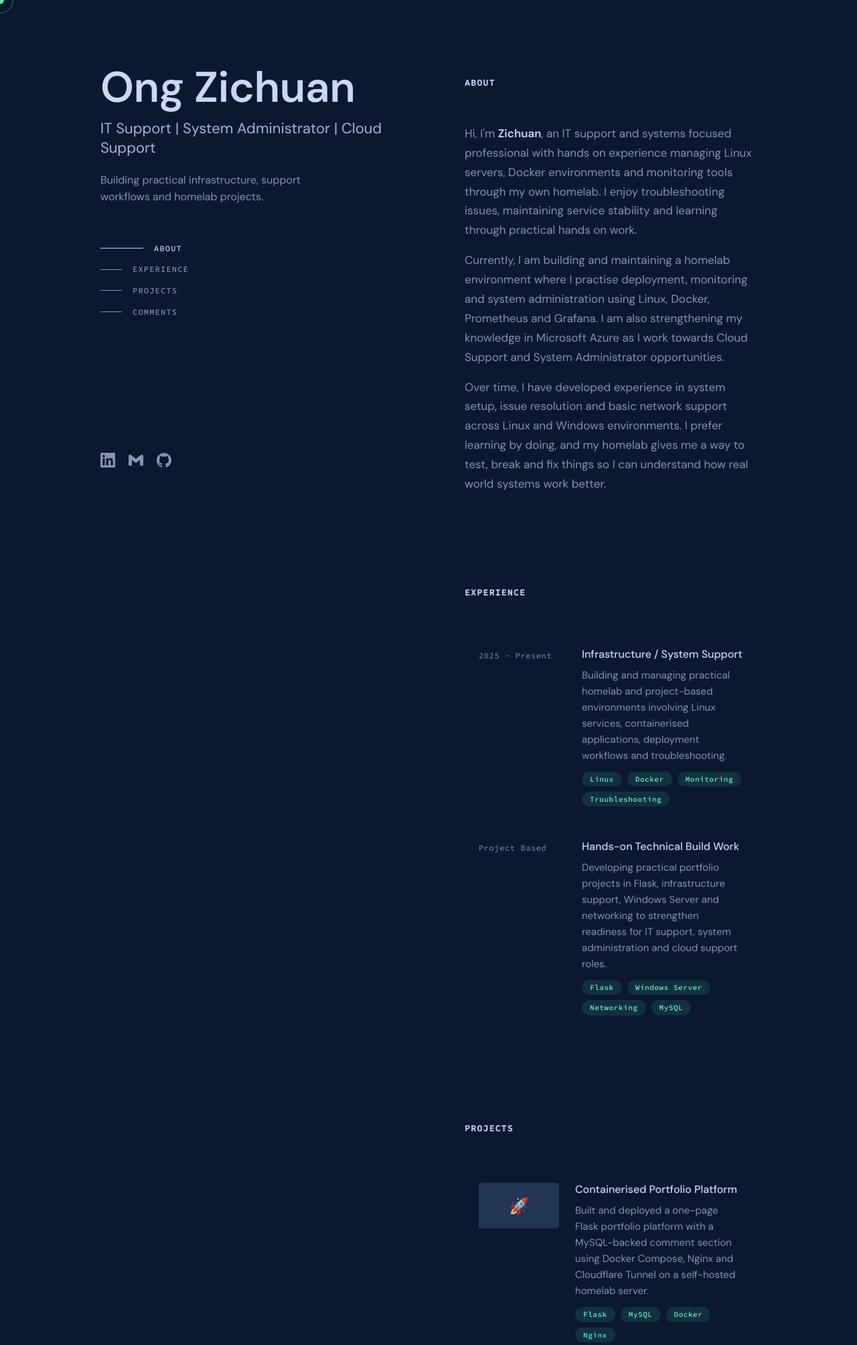
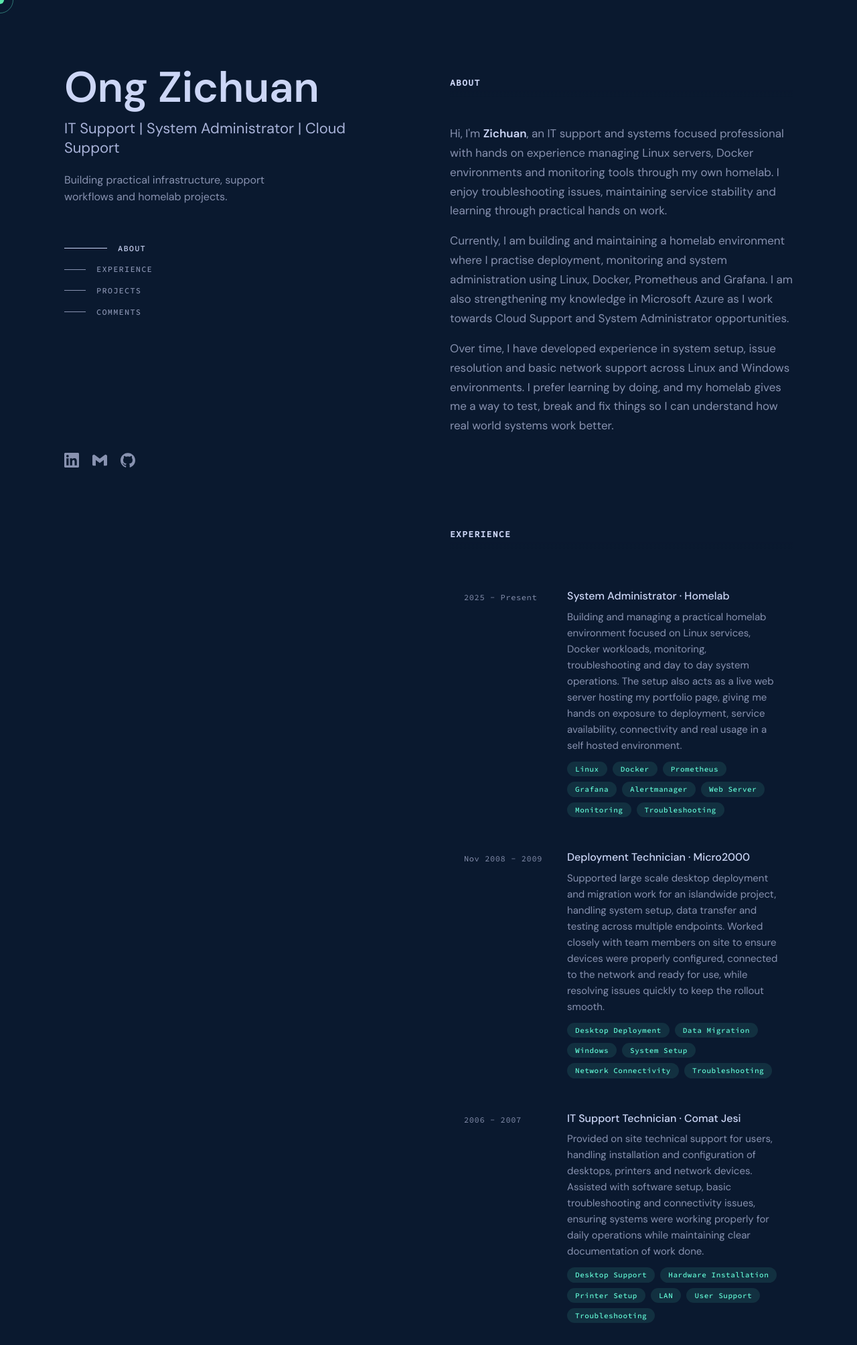
Before and after one commit to ongzichuan/flask-portfolio-site, a Flask app: template templates/index.html in a window 1280 px wide. Shown: the top 2008 px of the page at 67% size. Run offline with Flask 3, Linux system fonts and the light colour scheme; the template is opened without the code that fills it, so the values that code supplies are empty.

Commit message:
Update experience and projects section with refined titles and descriptions

```diff
--- a/templates/index.html
+++ b/templates/index.html
@@ -4,6 +4,9 @@
   <meta charset="UTF-8" />
   <meta name="viewport" content="width=device-width, initial-scale=1.0"/>
   <title>Ong Zichuan — Portfolio</title>
+  <link rel="icon" type="image/x-icon" href="{{ url_for('static', filename='favicon.ico') }}">
+  <link rel="icon" type="image/png" href="{{ url_for('static', filename='favicon.png') }}">
+  <link rel="icon" type="image/svg+xml" href="{{ url_for('static', filename='favicon.svg') }}">
   <link href="https://fonts.googleapis.com/css2?family=Source+Code+Pro:wght@400;500&family=DM+Sans:ital,opsz,wght@0,9..40,300;0,9..40,400;0,9..40,500;0,9..40,600;1,9..40,300&display=swap" rel="stylesheet">
 
   <style>
@@ -32,7 +35,7 @@
     ::-webkit-scrollbar-track { background: var(--navy); }
     ::-webkit-scrollbar-thumb { background: var(--lightest-navy); border-radius: 10px; }
 
-    .container { max-width: 1280px; margin: 0 auto; padding: 0 150px; display: flex; gap: 4rem; min-height: 100vh; }
+    .container { max-width: 1280px; margin: 0 auto; padding: 0 96px; display: flex; gap: 6rem; min-height: 100vh; }
     .sidebar { width: 50%; max-width: 480px; position: sticky; top: 0; height: 100vh; display: flex; flex-direction: column; justify-content: space-between; padding: 96px 0; flex-shrink: 0; }
     .main-content { width: 50%; padding: 96px 0; }
 
@@ -148,7 +151,7 @@
     .fade-in { opacity: 0; transform: translateY(20px); transition: opacity 0.5s ease, transform 0.5s ease; }
     .fade-in.visible { opacity: 1; transform: translateY(0); }
 
-    @media (max-width: 1080px) { .container { padding: 0 80px; } }
+    @media (max-width: 1080px) { .container { padding: 0 48px; } }
     @media (max-width: 768px) {
       .container { flex-direction: column; padding: 0 24px; }
       .sidebar { position: relative; width: 100%; max-width: 100%; height: auto; padding: 64px 0 32px; }
@@ -216,21 +219,53 @@
         <div class="exp-item fade-in">
           <div class="exp-date">2025 - Present</div>
           <div>
-            <div class="exp-title">Infrastructure / System Support</div>
-            <p class="exp-description">Building and managing practical homelab and project-based environments involving Linux services, containerised applications, deployment workflows and troubleshooting.</p>
+            <div class="exp-title">System Administrator · Homelab</div>
+       <p class="exp-description">
+      Building and managing a practical homelab environment focused on Linux services, Docker workloads, monitoring, troubleshooting and day to day system operations. The setup also acts as a live web server hosting my portfolio page, giving me hands on exposure to deployment, service availability, connectivity and real usage in a self hosted environment.
+    </p>
     <ul class="exp-tags">
-              <li class="tag">Linux</li><li class="tag">Docker</li><li class="tag">Monitoring</li><li class="tag">Troubleshooting</li>
+      <li class="tag">Linux</li>
+      <li class="tag">Docker</li>
+      <li class="tag">Prometheus</li>
+      <li class="tag">Grafana</li>
+      <li class="tag">Alertmanager</li>
+      <li class="tag">Web Server</li>
+      <li class="tag">Monitoring</li>
+      <li class="tag">Troubleshooting</li>
             </ul>
           </div>
         </div>
-
 <div class="exp-item fade-in">
-          <div class="exp-date">Project Based</div>
+  <div class="exp-date">Nov 2008 - 2009</div>
   <div>
-            <div class="exp-title">Hands-on Technical Build Work</div>
-            <p class="exp-description">Developing practical portfolio projects in Flask, infrastructure support, Windows Server and networking to strengthen readiness for IT support, system administration and cloud support roles.</p>
+    <div class="exp-title">Deployment Technician · Micro2000</div>
+    <p class="exp-description">
+      Supported large scale desktop deployment and migration work for an islandwide project, handling system setup, data transfer and testing across multiple endpoints. Worked closely with team members on site to ensure devices were properly configured, connected to the network and ready for use, while resolving issues quickly to keep the rollout smooth.
+    </p>
     <ul class="exp-tags">
-              <li class="tag">Flask</li><li class="tag">Windows Server</li><li class="tag">Networking</li><li class="tag">MySQL</li>
+      <li class="tag">Desktop Deployment</li>
+      <li class="tag">Data Migration</li>
+      <li class="tag">Windows</li>
+      <li class="tag">System Setup</li>
+      <li class="tag">Network Connectivity</li>
+      <li class="tag">Troubleshooting</li>
+    </ul>
+  </div>
+</div>
+<div class="exp-item fade-in">
+  <div class="exp-date">2006 - 2007</div>
+  <div>
+    <div class="exp-title">IT Support Technician · Comat Jesi</div>
+    <p class="exp-description">
+      Provided on site technical support for users, handling installation and configuration of desktops, printers and network devices. Assisted with software setup, basic troubleshooting and connectivity issues, ensuring systems were working properly for daily operations while maintaining clear documentation of work done.
+    </p>
+    <ul class="exp-tags">
+      <li class="tag">Desktop Support</li>
+      <li class="tag">Hardware Installation</li>
+      <li class="tag">Printer Setup</li>
+      <li class="tag">LAN</li>
+      <li class="tag">User Support</li>
+      <li class="tag">Troubleshooting</li>
     </ul>
   </div>
 </div>
@@ -244,8 +279,18 @@
   <div><div class="project-img-placeholder">🚀</div></div>
   <div>
     <div class="project-title">Containerised Portfolio Platform</div>
-            <p class="project-description">Built and deployed a one-page Flask portfolio platform with a MySQL-backed comment section using Docker Compose, Nginx and Cloudflare Tunnel on a self-hosted homelab server.</p>
-            <ul class="exp-tags"><li class="tag">Flask</li><li class="tag">MySQL</li><li class="tag">Docker</li><li class="tag">Nginx</li></ul>
+    <p class="project-description">
+      Built and deployed a Flask based portfolio site on my self hosted homelab server, with MySQL integration for comments, user login support and backend database handling. The project was containerised with Docker Compose and set up as a live web service, giving me hands on practice in deployment, application updates, troubleshooting and managing a working portfolio platform in a Linux environment.
+    </p>
+    <ul class="exp-tags">
+      <li class="tag">Flask</li>
+      <li class="tag">MySQL</li>
+      <li class="tag">Docker Compose</li>
+      <li class="tag">Linux</li>
+      <li class="tag">Web Hosting</li>
+      <li class="tag">User Authentication</li>
+      <li class="tag">Troubleshooting</li>
+    </ul>
   </div>
 </div>
 
@@ -253,19 +298,76 @@
   <div><div class="project-img-placeholder">📊</div></div>
   <div>
     <div class="project-title">Homelab Monitoring Stack</div>
-            <p class="project-description">Set up monitoring and observability workflows for containers and services in a practical homelab environment using common infrastructure tooling.</p>
-            <ul class="exp-tags"><li class="tag">Prometheus</li><li class="tag">Grafana</li><li class="tag">Docker</li></ul>
+    <p class="project-description">
+      Set up a monitoring stack within my homelab to track container and system performance across services running in a live environment. This included configuring monitoring, dashboards and alerting components to improve visibility, resource tracking and service awareness, while helping me build practical experience in observability and day to day infrastructure monitoring.
+    </p>
+    <ul class="exp-tags">
+      <li class="tag">Prometheus</li>
+      <li class="tag">Grafana</li>
+      <li class="tag">Alertmanager</li>
+      <li class="tag">Docker</li>
+      <li class="tag">Linux</li>
+      <li class="tag">Monitoring</li>
+    </ul>
+  </div>
+</div>
+
+<div class="project-item fade-in">
+  <div><div class="project-img-placeholder">🌐</div></div>
+  <div>
+    <div class="project-title">Enterprise Network Design and Implementation</div>
+    <p class="project-description">
+      Designed and implemented a simulated enterprise network for a Singapore office setup using Cisco Packet Tracer, focusing on IP addressing, VLAN segmentation and inter VLAN routing. Configured separate HR LAN and departmental VLANs, with router on a stick setup to enable communication across networks. Faced initial issues with interface mapping and cabling, and used CDP checks and interface verification to troubleshoot and resolve connectivity problems, achieving full end to end communication across all devices.
+    </p>
+    <ul class="exp-tags">
+      <li class="tag">Networking</li>
+      <li class="tag">IP Addressing</li>
+      <li class="tag">Subnetting</li>
+      <li class="tag">VLAN</li>
+      <li class="tag">Inter VLAN Routing</li>
+      <li class="tag">Cisco Packet Tracer</li>
+      <li class="tag">Troubleshooting</li>
+    </ul>
   </div>
 </div>
 
 <div class="project-item fade-in">
   <div><div class="project-img-placeholder">🛠️</div></div>
   <div>
-            <div class="project-title">Windows Server 2022 AD Project</div>
-            <p class="project-description">Designed and configured an Active Directory environment with users, groups, organisational units and structured administration for practical learning use.</p>
-            <ul class="exp-tags"><li class="tag">Windows Server</li><li class="tag">AD DS</li><li class="tag">Group Policy</li></ul>
+    <div class="project-title">Windows Server 2022 Active Directory Project</div>
+    <p class="project-description">
+      Contributed to a 4 person group project involving the setup of a Windows Server 2022 environment for enterprise administration practice. My role focused on the Active Directory portion, where I worked on organisational units, users, groups and administrative structure to support controlled access and directory management in a structured domain environment.
+    </p>
+    <ul class="exp-tags">
+      <li class="tag">Windows Server 2022</li>
+      <li class="tag">Active Directory</li>
+      <li class="tag">OU Design</li>
+      <li class="tag">User Management</li>
+      <li class="tag">Group Management</li>
+      <li class="tag">Administration</li>
+    </ul>
   </div>
 </div>
+
+<div class="project-item fade-in">
+  <div><div class="project-img-placeholder">🔐</div></div>
+  <div>
+    <div class="project-title">Cybersecurity Risk and Controls Case Study</div>
+    <p class="project-description">
+      Worked on a case study based on the SingHealth cyberattack, focusing on security planning and budget allocation for organisational controls. My part covered recommending how a security budget should be prioritised across preventive, detective and corrective measures, with justification tied to access control, patching, monitoring, incident response and the protection of sensitive data in a large scale environment.
+    </p>
+    <ul class="exp-tags">
+      <li class="tag">IT Security</li>
+      <li class="tag">Risk Assessment</li>
+      <li class="tag">Security Controls</li>
+      <li class="tag">Budget Planning</li>
+      <li class="tag">Incident Response</li>
+      <li class="tag">Cybersecurity Analysis</li>
+    </ul>
+  </div>
+</div>
+
+
       </section>
 
       <!-- COMMENTS -->
--- a/templates/login.html
+++ b/templates/login.html
@@ -4,6 +4,9 @@
   <meta charset="UTF-8"/>
   <meta name="viewport" content="width=device-width, initial-scale=1.0"/>
   <title>Login — Ong Zichuan</title>
+  <link rel="icon" type="image/x-icon" href="{{ url_for('static', filename='favicon.ico') }}">
+  <link rel="icon" type="image/png" href="{{ url_for('static', filename='favicon.png') }}">
+  <link rel="icon" type="image/svg+xml" href="{{ url_for('static', filename='favicon.svg') }}">
   <link href="https://fonts.googleapis.com/css2?family=Source+Code+Pro:wght@400;500&family=DM+Sans:opsz,wght@9..40,400;9..40,500;9..40,600&display=swap" rel="stylesheet">
   <style>
     :root {
```
Also changed, not shown: static/favicon.ico (added), static/favicon.png (added), static/favicon.svg (added), static/images/projects/project1.jpg (deleted), static/images/projects/project2.jpg (deleted), static/images/projects/project3.jpg (deleted), static/images/projects/project4.jpg (deleted). Lines whose indentation alone changed are shown as unchanged.
